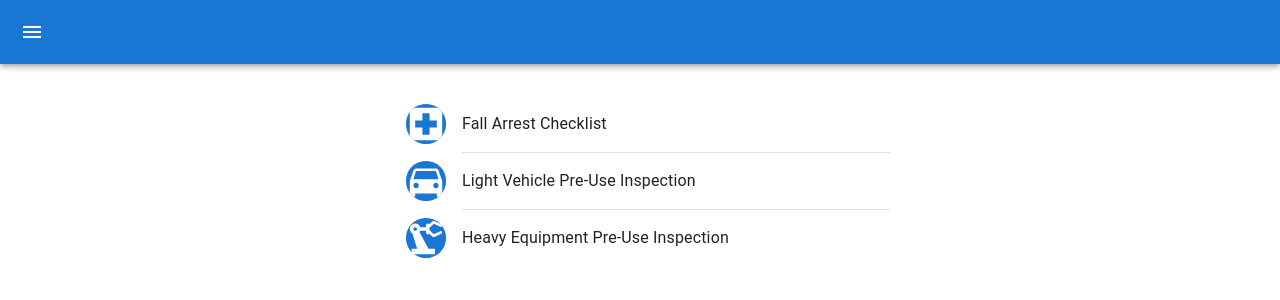
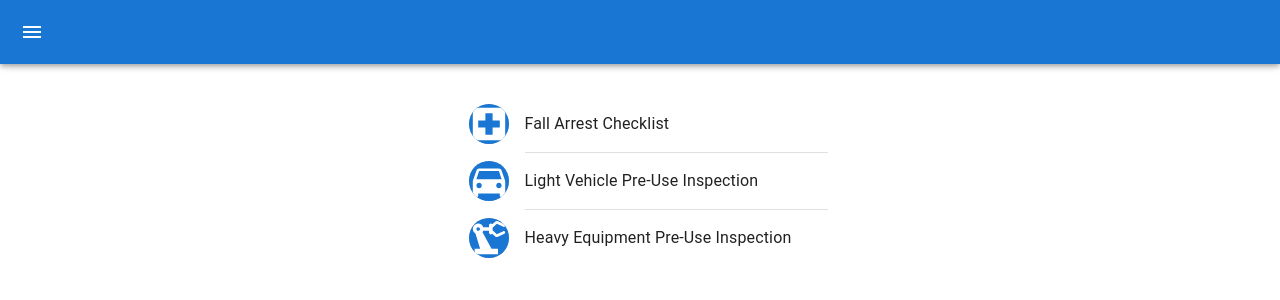
Before and after one commit to kbaillieul/checklist-project, a React (Create React App) app: page / in a window 1280 px wide. Shown: the top 300 px of the page. Built offline with nearby package versions, Linux system fonts and the light colour scheme.

Commit message:
Formatting

```diff
--- a/src/components/Home.jsx
+++ b/src/components/Home.jsx
@@ -22,7 +22,7 @@ const Header = () => {
       <List
         sx={{
           width: "100%",
-          maxWidth: 500,
+          maxWidth: 375,
         }}
       >
         <ListItem>
--- a/src/components/NavBar.jsx
+++ b/src/components/NavBar.jsx
@@ -6,21 +6,17 @@ import CssBaseline from "@mui/material/CssBaseline";
 import MuiAppBar from "@mui/material/AppBar";
 import Toolbar from "@mui/material/Toolbar";
 import List from "@mui/material/List";
-import Typography from "@mui/material/Typography";
 import Divider from "@mui/material/Divider";
 import IconButton from "@mui/material/IconButton";
 import MenuIcon from "@mui/icons-material/Menu";
 import ChevronLeftIcon from "@mui/icons-material/ChevronLeft";
 import ChevronRightIcon from "@mui/icons-material/ChevronRight";
 import ListItem from "@mui/material/ListItem";
-import ListItemIcon from "@mui/material/ListItemIcon";
 import ListItemText from "@mui/material/ListItemText";
-import InboxIcon from "@mui/icons-material/MoveToInbox";
-import MailIcon from "@mui/icons-material/Mail";
 import { Outlet } from "react-router-dom";
 import { useNavigate } from "react-router-dom";
 
-const drawerWidth = 180;
+const drawerWidth = 220;
 
 const Main = styled("main", { shouldForwardProp: (prop) => prop !== "open" })(
   ({ theme, open }) => ({
--- a/src/components/fallarrest/CompletedFAChecklists.jsx
+++ b/src/components/fallarrest/CompletedFAChecklists.jsx
@@ -1,5 +1,4 @@
 import React from "react";
-import { Link } from "react-router-dom";
 import Accordion from "@mui/material/Accordion";
 import AccordionDetails from "@mui/material/AccordionDetails";
 import AccordionSummary from "@mui/material/AccordionSummary";
--- a/src/components/heavyequipment/CompletedHEChecklists.jsx
+++ b/src/components/heavyequipment/CompletedHEChecklists.jsx
@@ -1,5 +1,4 @@
 import React from "react";
-import { Link } from "react-router-dom";
 import Accordion from "@mui/material/Accordion";
 import AccordionDetails from "@mui/material/AccordionDetails";
 import AccordionSummary from "@mui/material/AccordionSummary";
--- a/src/components/lightvehicle/CompletedLVChecklists.jsx
+++ b/src/components/lightvehicle/CompletedLVChecklists.jsx
@@ -1,5 +1,4 @@
 import React from "react";
-import { Link } from "react-router-dom";
 import Accordion from "@mui/material/Accordion";
 import AccordionDetails from "@mui/material/AccordionDetails";
 import AccordionSummary from "@mui/material/AccordionSummary";
```
